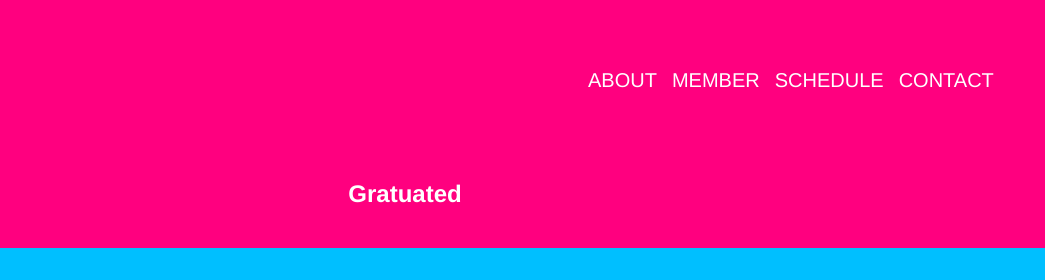
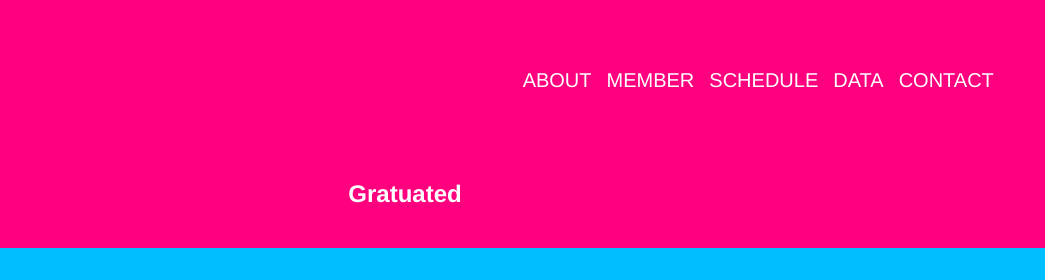
Before and after one commit to fukuillsg2019-ship-it/fukuillsg2019, a plain HTML site: page fukuiLL.member.html in a window 1280 px wide. Shown: the top 280 px of the page, 235-1280 px from the left. Drawn offline with Linux system fonts and the light colour scheme.

Commit message:
Update fukuiLL.member.html

```diff
--- a/fukuiLL.member.html
+++ b/fukuiLL.member.html
@@ -58,6 +58,7 @@
           <li><a href="fukuiLL.about.html">ABOUT<a></li>
           <li><a href="fukuiLL.member.html">MEMBER<a></li>
           <li><a href="fukuiLL.schedule.html">SCHEDULE<a></li>
+          <li><a href="fukuiLL.data.html">DATA</a></li>
           <li><a href="fukuiLL.contact.html">CONTACT<a></li>
         </ul>
       </nav>
```
